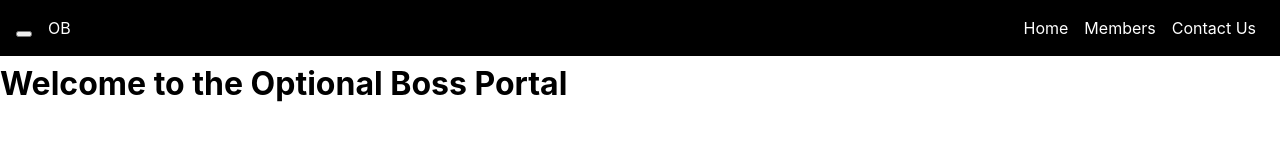
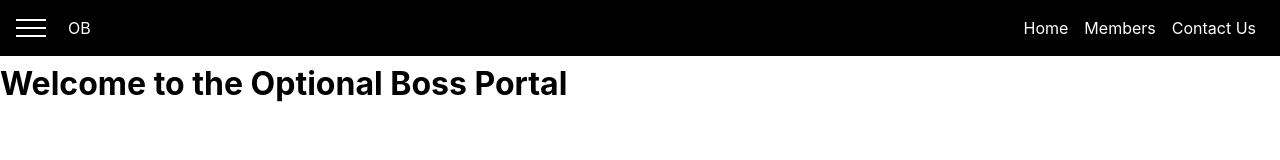
Before and after one commit to nexticodes/Optional-Boss, a React (Create React App) app in the folder ob/: page / in a window 1280 px wide. Shown: the top 160 px of the page. Built offline with nearby package versions, Linux system fonts and the light colour scheme.

Commit message:
Fix the css for the drawer button

```diff
--- a/ob/src/components/SideDrawer/DrawerToggleButton.css
+++ b/ob/src/components/SideDrawer/DrawerToggleButton.css
@@ -0,0 +1,22 @@
+.toggle-button {
+    display: flex;
+    flex-direction: column;
+    justify-content: space-around;
+    height: 24px;
+    width: 36px;
+    background: transparent;
+    border: none;
+    cursor: pointer;
+    padding: 0;
+    box-sizing: border-box;
+}
+
+.toggle-button:focus {
+    outline: none;
+}
+
+.toggle-button__line{
+    width: 30px;
+    height: 2px;
+    background: white;
+}
```
